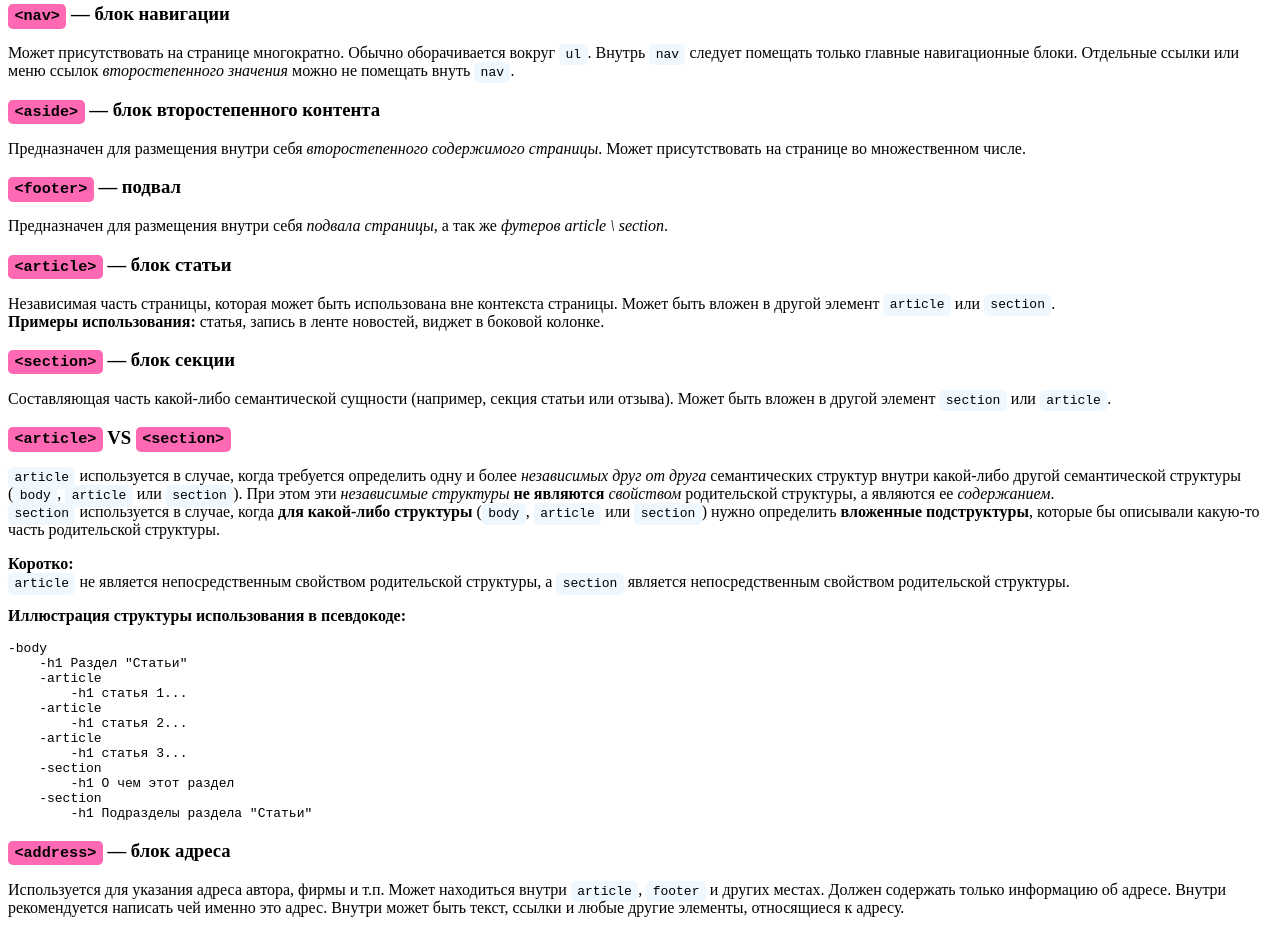
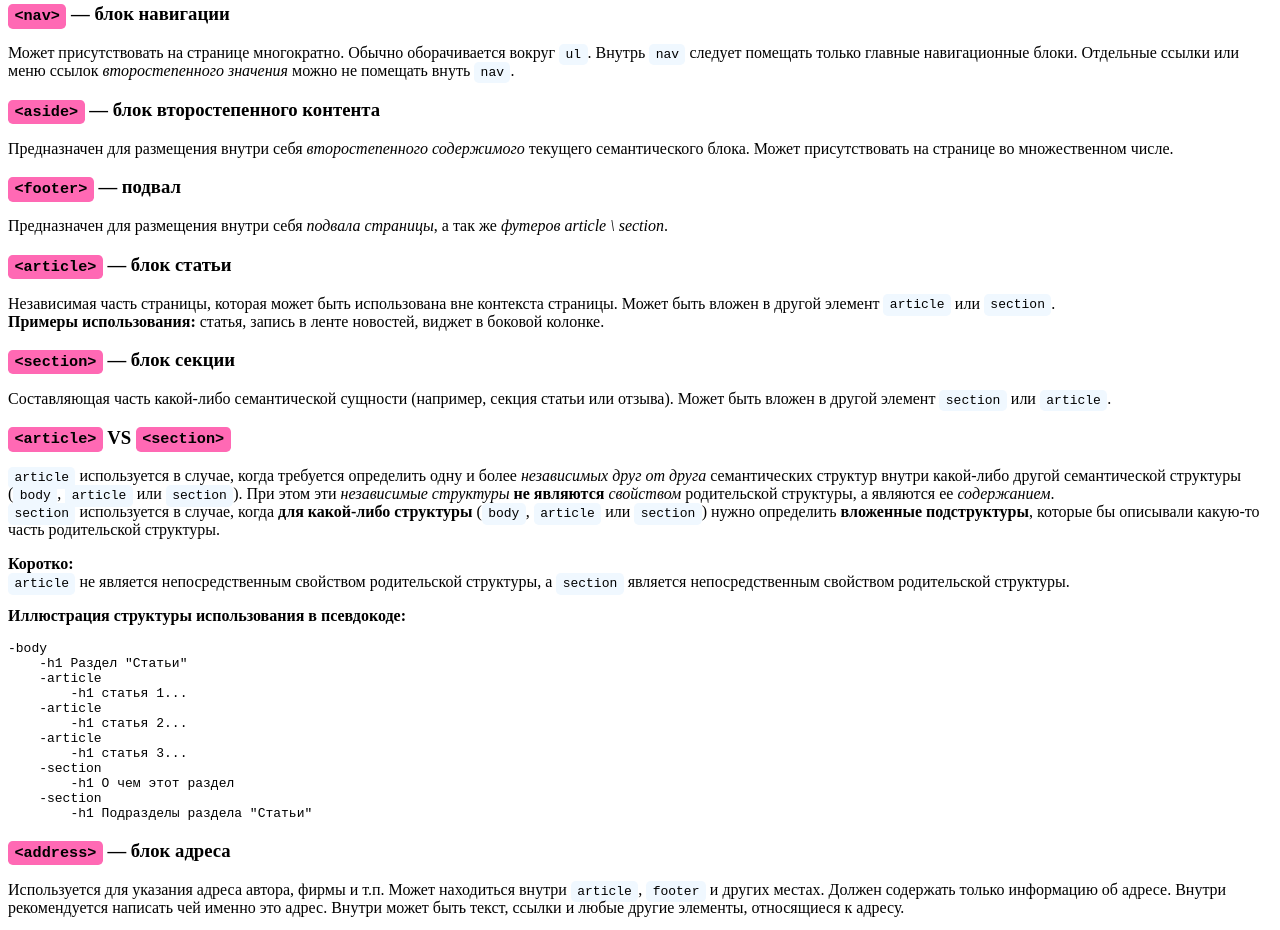
Before and after one commit to Jeneko/html-all-tags, a plain HTML site: page all-html-tags.html in a window 1280 px wide. Shown: the part 2352-3282 px from the top of the page. Drawn offline with Linux system fonts and the light colour scheme.

Commit message:
Refine <aside> tag info

```diff
--- a/all-html-tags.html
+++ b/all-html-tags.html
@@ -260,8 +260,7 @@
             <!-- ASIDE -->
             <h3><code>&lt;aside&gt;</code> — блок второстепенного контента</h3>
             <p>
-                Предназначен для размещения внутри себя <i>второстепенного содержимого страницы</i>. Может
-                присутствовать на странице во множественном числе.
+                Предназначен для размещения внутри себя <i>второстепенного содержимого</i> текущего семантического блока. Может присутствовать на странице во множественном числе.
             </p>
 
             <!-- FOOTER -->
```
